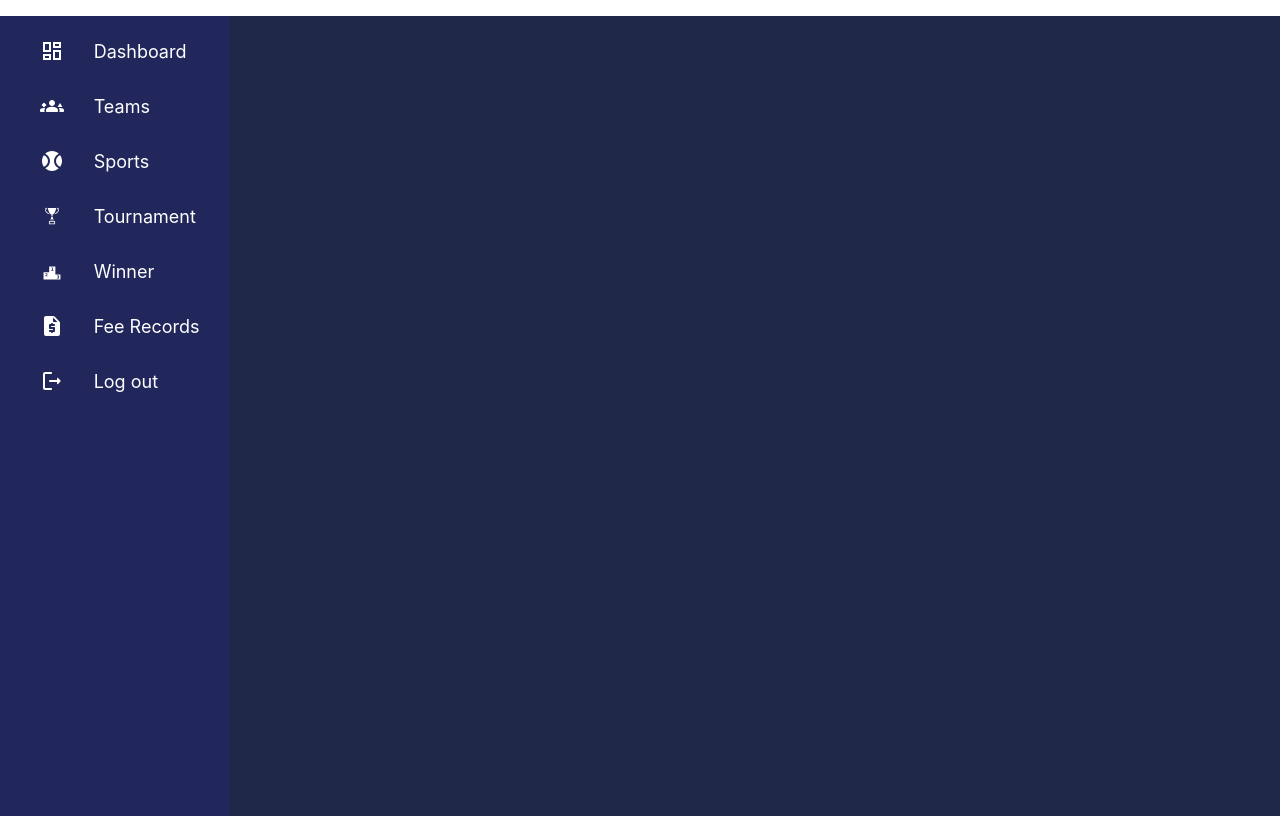
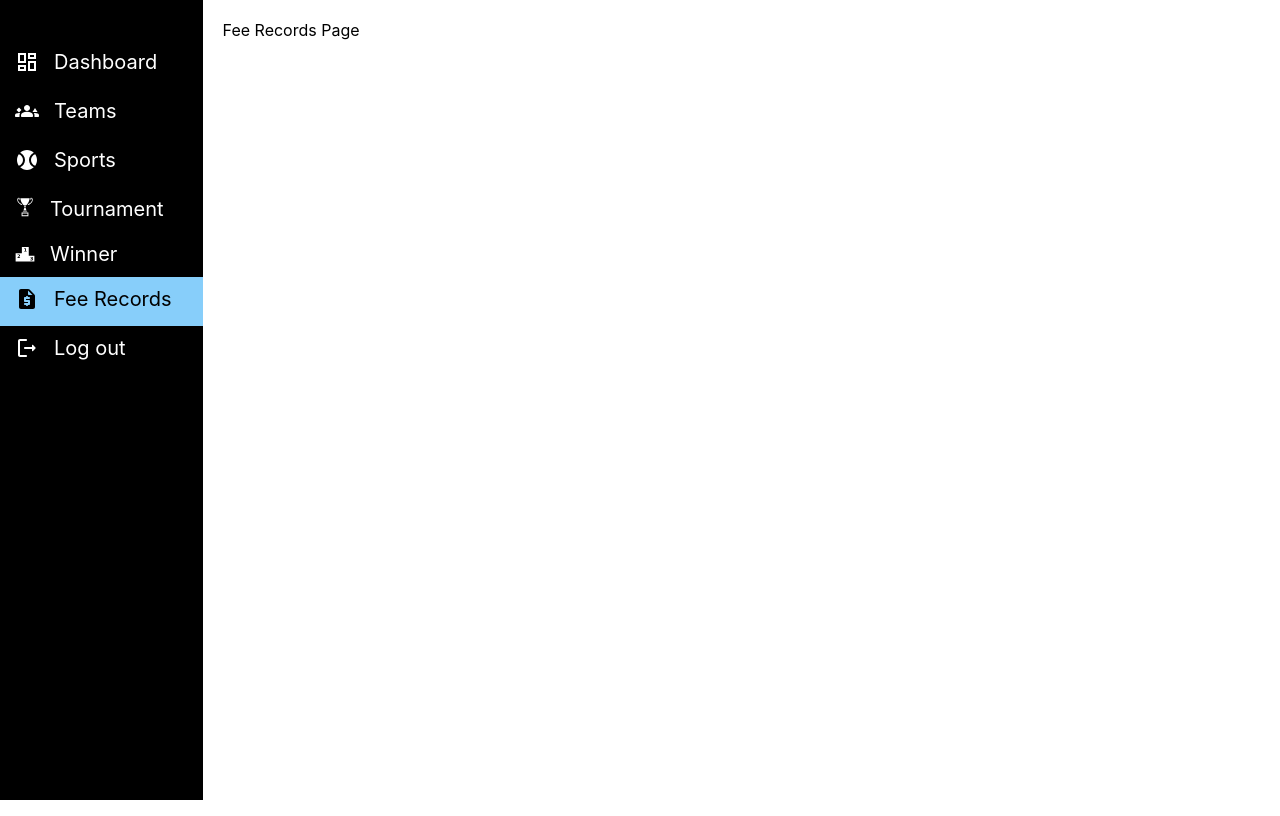
Before and after one commit to gcelt-techclub/Web-App, a React (Create React App) app: page /feeRecords in a window 1280 px wide. Built offline with nearby package versions, Linux system fonts and the light colour scheme.

Commit message:
some changes

```diff
--- a/src/App.css
+++ b/src/App.css
@@ -1,4 +1,4 @@
-.App{
+/* .App{
   text-align: center;
   background-color: #1e2849;
   width:100vw;
@@ -8,4 +8,55 @@
 body{
   margin: 0;
   padding: 0;
+} */
+*{
+  margin:0;
+  padding:0;
+  text-decoration: none;
 }
+.container{
+  display:flex;
+}
+main{
+  width: 100%;
+  padding: 20px;
+}
+.sidebar{
+  background: #000;
+  color: #fff;
+  height: 100vh;
+  width: 250px;
+  transition: all 0.5s;
+}
+.top_section{
+  display: flex;
+  align-items:center;
+  padding:20px 15px;
+}
+.logo{
+  font-size: 30px;
+}
+.bars{
+  display: flex;
+  font-size: 25px;
+  margin-left: 50px;
+}
+.link{
+  display: flex;
+  color: #fff;
+  padding: 10px 15px;
+  gap: 15px;
+  transition: all 0.5s;
+}
+.link:hover{
+  background:lightskyblue;
+  color: #000;
+  transition: all 0.5s;
+}
+.active{
+  background: lightskyblue;
+  color: #000;
+}
+.icon, .link_text{
+  font-size: 20px;
+}
--- a/src/App.js
+++ b/src/App.js
@@ -1,13 +1,30 @@
 import React from 'react';
 import './App.css';
-import Navbar from './components/Navbar.jsx'
+import { BrowserRouter, Route, Routes } from 'react-router-dom';
+import Sidebar from './components/Sidebar';
+import Dashboard from './pages/Dashboard.jsx';
+import Teams from './pages/Teams.jsx';
+import Sports from './pages/Sports.jsx';
+import Tournament from './pages/Tournament.jsx';
+import Winners from './pages/Winners.jsx';
+import FeeRecords from './pages/FeeRecords.jsx';
 
-function App() {
+const App = () => {
   return (
-    <div className="App">
-      <Navbar/>
-    </div>
+    <BrowserRouter>
+      <Sidebar>
+        <Routes>
+          <Route path="/" element={<Dashboard />} />
+          <Route path="/dashboard" element={<Dashboard />} />
+          <Route path="/teams" element={<Teams />} />
+          <Route path="/sports" element={<Sports />} />
+          <Route path="/tournament" element={<Tournament />} />
+          <Route path="/winners" element={<Winners />} />
+          <Route path="/feeRecords" element={<FeeRecords />} />
+        </Routes>
+      </Sidebar>
+    </BrowserRouter>
   );
-}
+};
 
 export default App;
--- a/src/components/Navbar.jsx
+++ b/src/components/Navbar.jsx
@@ -1,24 +1,74 @@
-import React from 'react';
-import * as FaIcons from "react-icons/fa";
+import React, { useState } from 'react';
+import { NavLink } from 'react-router-dom';
 import "./Navbar.css";
 import { NavbarData } from "./NavbarData";
 
-function Navbar() {
+//import some icons
+import DashboardOutlinedIcon from '@mui/icons-material/DashboardOutlined';
+import Groups3RoundedIcon from '@mui/icons-material/Groups3Rounded';
+import { GiPodium } from "react-icons/gi";
+import { GiTrophyCup } from "react-icons/gi";
+import SportsBaseballIcon from '@mui/icons-material/SportsBaseball';
+import RequestQuoteRoundedIcon from '@mui/icons-material/RequestQuoteRounded';
+import LogoutRoundedIcon from '@mui/icons-material/LogoutRounded';
+
+
+const Navbar = ({children}) => {
+    const[isOpen ,setIsOpen] = useState(false);
+    const toggle = () => setIsOpen (!isOpen);
+    const menuItem=[
+      {
+        title:"Dashboard",
+        icon: <DashboardOutlinedIcon/>,
+        link: "/home"
+      },
+      {
+        title:"Teams",
+        icon: <Groups3RoundedIcon/>,
+        link: "/home"
+      },
+      {
+        title:"Sports",
+        icon: <SportsBaseballIcon/>,
+        link: "/home"
+      },
+      {
+        title:"Tournament",
+        icon: <GiTrophyCup/>,
+        link: "/home"
+      },
+      {
+        title:"Winner",
+        icon: <GiPodium/>,
+        link: "/home"
+      },
+      {
+        title:"Fee Records",
+        icon: <RequestQuoteRoundedIcon/>,
+        link: "/home"
+      },
+      {
+        title:"Log out",
+        icon: <LogoutRoundedIcon/>,
+        link: "/home"
+      },
+    ]
     return (
-    <div className='sidebar-container'>
+        <div className="sidebar-container">
+           <div style={{width: isOpen ? "200px" : "50px"}} className="sidebar">
             <ul className='sidebar-list'>
-        {NavbarData.map((val, key)=> {
+               { menuItem.map((key, val)=>{
                 return(
-            <li className='row'
-                key={key} onClick={()=> {window.location.pathname = val.link}}>
+                       <NavLink to={val.path} key={key} className="link" activeclassName="active">
                            <div id="icon">{val.icon}</div>
-              <div id="title">  {val.title} </div>
-            </li>
-          );
+                           <div style={{display: isOpen ? "block" : "none"}} className="link_text">{val.name}</div>
+                       </NavLink>
+                   )
                })}
               </ul>
            </div>
-  )
-}
+        </div>
+    );
+};
 
 export default Navbar
--- a/src/components/NavbarData.jsx
+++ /dev/null
@@ -1,46 +0,0 @@
-import React from 'react'
-import DashboardOutlinedIcon from '@mui/icons-material/DashboardOutlined';
-import Groups3RoundedIcon from '@mui/icons-material/Groups3Rounded';
-import { GiPodium } from "react-icons/gi";
-import { GiTrophyCup } from "react-icons/gi";
-import SportsBaseballIcon from '@mui/icons-material/SportsBaseball';
-import RequestQuoteRoundedIcon from '@mui/icons-material/RequestQuoteRounded';
-//TbReportMoney
-import LogoutRoundedIcon from '@mui/icons-material/LogoutRounded';
-export const NavbarData = [
-    {
-        title:"Dashboard",
-        icon: <DashboardOutlinedIcon/>,
-        link: "/home"
-    },
-    {
-        title:"Teams",
-        icon: <Groups3RoundedIcon/>,
-        link: "/home"
-    },
-    {
-        title:"Sports",
-        icon: <SportsBaseballIcon/>,
-        link: "/home"
-    },
-    {
-        title:"Tournament",
-        icon: <GiTrophyCup/>,
-        link: "/home"
-    },
-    {
-        title:"Winner",
-        icon: <GiPodium/>,
-        link: "/home"
-    },
-    {
-        title:"Fee Records",
-        icon: <RequestQuoteRoundedIcon/>,
-        link: "/home"
-    },
-    {
-        title:"Log out",
-        icon: <LogoutRoundedIcon/>,
-        link: "/home"
-    },
-]
--- /dev/null
+++ b/src/components/Sidebar.jsx
@@ -0,0 +1,75 @@
+import React, { useState } from 'react';
+import { NavLink } from 'react-router-dom';
+import "./Navbar.css";
+
+//import icons
+import DashboardOutlinedIcon from '@mui/icons-material/DashboardOutlined';
+import Groups3RoundedIcon from '@mui/icons-material/Groups3Rounded';
+import { GiPodium } from "react-icons/gi";
+import { GiTrophyCup } from "react-icons/gi";
+import SportsBaseballIcon from '@mui/icons-material/SportsBaseball';
+import RequestQuoteRoundedIcon from '@mui/icons-material/RequestQuoteRounded';
+import LogoutRoundedIcon from '@mui/icons-material/LogoutRounded';
+
+
+
+const Sidebar = ({children}) => {
+    const[isOpen ,setIsOpen] = useState(false);
+    const menuItem=[
+        {
+            title:"Dashboard",
+            icon: <DashboardOutlinedIcon/>,
+            link: "/"
+        },
+        {
+            title:"Teams",
+            icon: <Groups3RoundedIcon/>,
+            link: "/teams"
+        },
+        {
+            title:"Sports",
+            icon: <SportsBaseballIcon/>,
+            link: "/sports"
+        },
+        {
+            title:"Tournament",
+            icon: <GiTrophyCup/>,
+            link: "/tournament"
+        },
+        {
+            title:"Winner",
+            icon: <GiPodium/>,
+            link: "/winners"
+        },
+        {
+            title:"Fee Records",
+            icon: <RequestQuoteRoundedIcon/>,
+            link: "/feeRecords"
+        },
+        {
+            title:"Log out",
+            icon: <LogoutRoundedIcon/>,
+            link: "/dashboard"
+        },
+    ]
+    return (
+        <div className="container">
+           <div className="sidebar">
+               <div className="top_section">
+                   <h1 style={{display: isOpen ? "block" : "none"}} className="logo">Logo</h1>
+               </div>
+               {
+                   menuItem.map((item, index)=>(
+                       <NavLink to={item.link} key={index} className="link" activeclassName="active">
+                           <div className="icon">{item.icon}</div>
+                           <div className="link_text">{item.title}</div>
+                       </NavLink>
+                   ))
+               }
+           </div>
+           <main>{children}</main>
+        </div>
+    );
+};
+
+export default Sidebar;
--- /dev/null
+++ b/src/pages/Dashboard.jsx
@@ -0,0 +1,9 @@
+import React from 'react'
+
+function Dashboard() {
+  return (
+    <div>Dashboard Page</div>
+  )
+}
+
+export default Dashboard
--- /dev/null
+++ b/src/pages/FeeRecords.jsx
@@ -0,0 +1,9 @@
+import React from 'react'
+
+function FeeRecords() {
+  return (
+    <div>Fee Records Page</div>
+  )
+}
+
+export default FeeRecords
--- /dev/null
+++ b/src/pages/Sports.jsx
@@ -0,0 +1,9 @@
+import React from 'react'
+
+function Sports() {
+  return (
+    <div>Sports Page</div>
+  )
+}
+
+export default Sports
--- /dev/null
+++ b/src/pages/Teams.jsx
@@ -0,0 +1,9 @@
+import React from 'react'
+
+function Teams() {
+  return (
+    <div>Teams Page</div>
+  )
+}
+
+export default Teams
--- /dev/null
+++ b/src/pages/Tournament.jsx
@@ -0,0 +1,9 @@
+import React from 'react'
+
+function Tournament() {
+  return (
+    <div>Tournament Page</div>
+  )
+}
+
+export default Tournament
--- /dev/null
+++ b/src/pages/Winners.jsx
@@ -0,0 +1,9 @@
+import React from 'react'
+
+function Winners() {
+  return (
+    <div>Winners Page</div>
+  )
+}
+
+export default Winners
```
Lines whose indentation alone changed are shown as unchanged.
